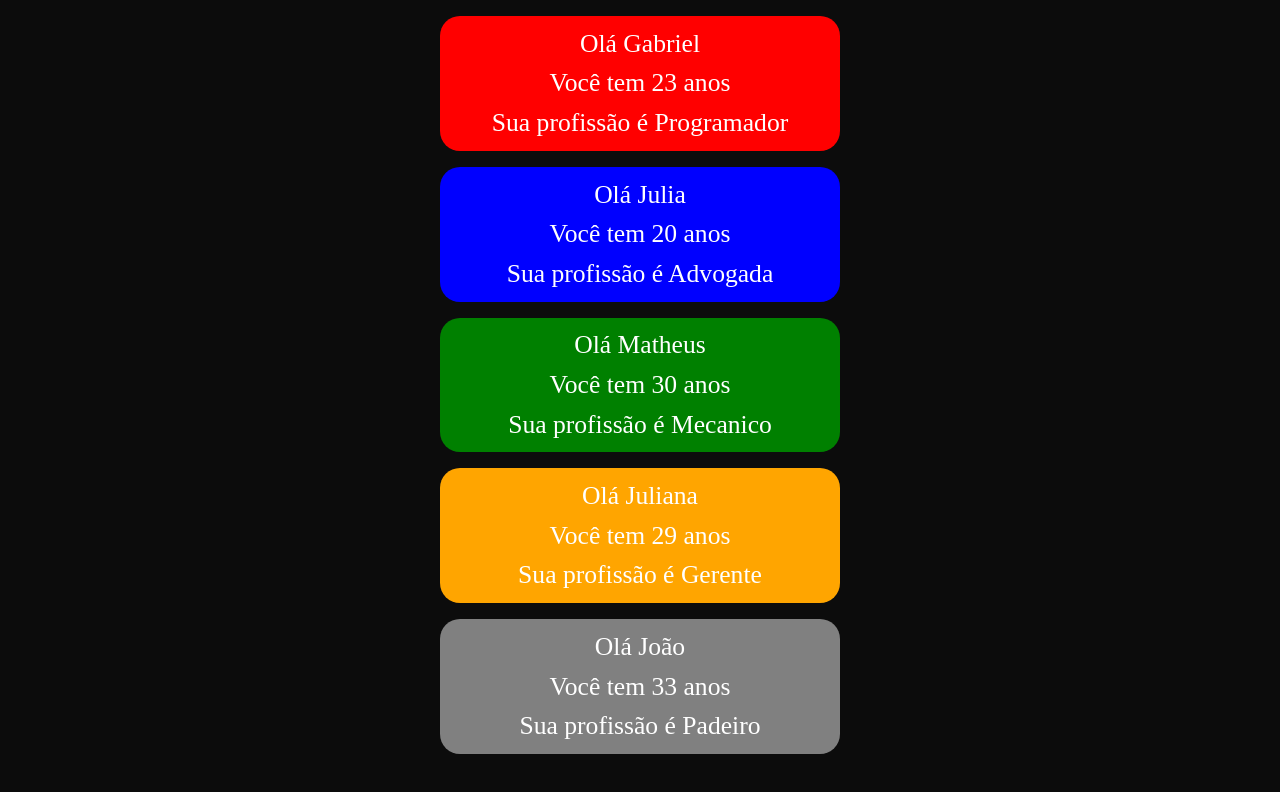
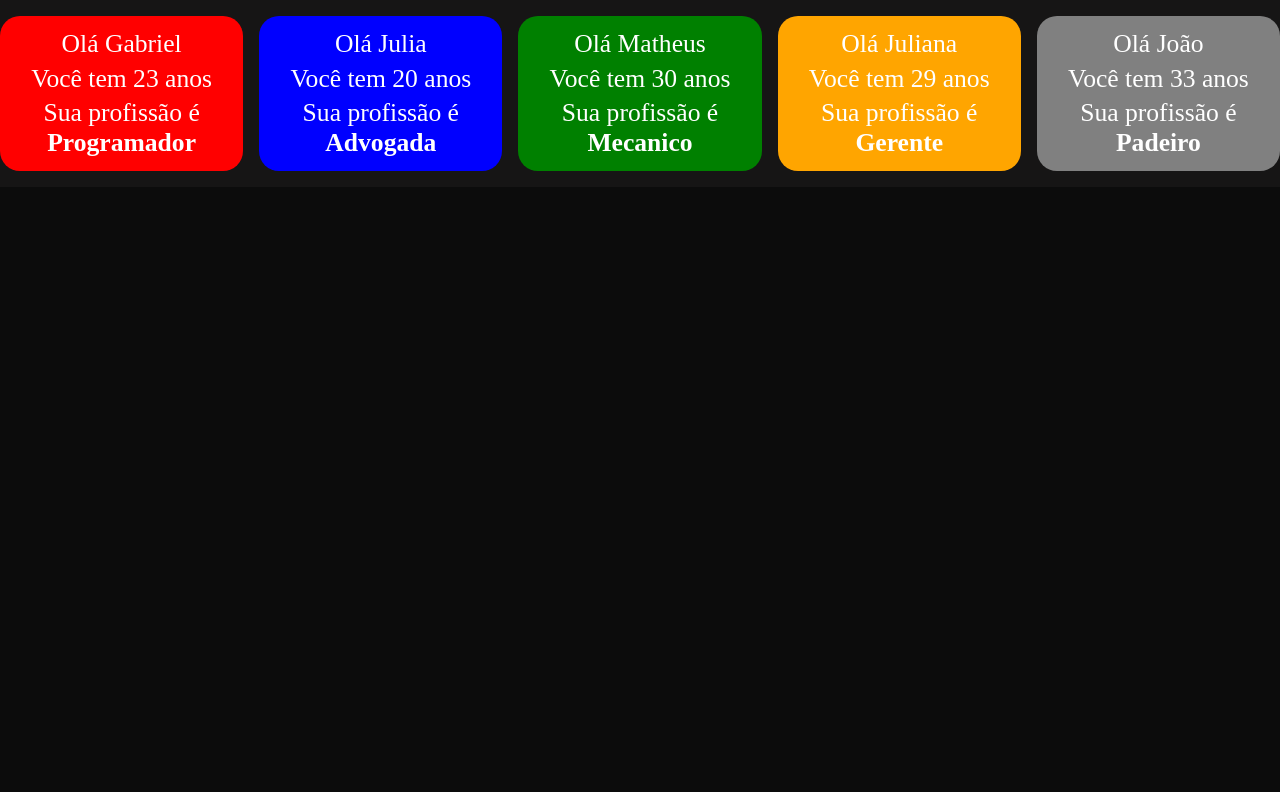
Before and after one commit to gabrieldev25789/components-react-2, a React (Vite) app: page / in a window 1280 px wide. Shown: the top 792 px of the page. Built offline with nearby package versions, Linux system fonts and the light colour scheme.

Commit message:
Estruturando melhor o component

```diff
--- a/src/App.jsx
+++ b/src/App.jsx
@@ -1,4 +1,5 @@
 import Component1 from "./Components/Component1/Component1"
+import "../src/Components/Component1/Component1.css"
 
 
 function App() {
@@ -13,6 +14,7 @@ function App() {
 
   return (
     <>
+    <div id="container">
       {pessoas.map((pessoa, index) => (
         <Component1
           key={index}
@@ -22,6 +24,7 @@ function App() {
           cor={pessoa.cor}
         />
       ))}
+    </div>
     </>
   )
 }
--- a/src/Components/Component1/Component1.css
+++ b/src/Components/Component1/Component1.css
@@ -1,15 +1,28 @@
+#container{
+    background-color: rgb(22, 21, 21);
+    display: flex;
+    justify-content: space-around;
+    gap: 1rem;
+}
+
 .component1-div{
-    display: flex;
-    flex-direction: column;
+    margin: 1rem auto;
     background-color: rgb(47, 143, 207);
     text-align: center;
-    margin: 1rem auto;
     width: 50vh;
     padding: 0.5rem;
     border-radius: 20px;
+    cursor: pointer;
+
+    transition: all 0.3s ease;
 }
 
-p{
+.component1-div:hover{
+    transform: scale(1.05);
+}
+
+li{
     font-size: 1.6rem;
     margin: 0.3rem 0;
+    list-style: none;
 }
--- a/src/Components/Component1/Component1.jsx
+++ b/src/Components/Component1/Component1.jsx
@@ -3,9 +3,11 @@ import "./Component1.css"
 function Component1({nome, idade, profissao, cor}) {
   return (
     <div className='component1-div' style={{background: cor}}>
-    <p>Olá {nome}</p>
-    <p>Você tem {idade} anos</p>
-    <p>Sua profissão é {profissao}</p>
+        <ul>
+            <li>Olá {nome}</li>
+            <li>Você tem {idade} anos</li>
+            <li>Sua profissão é <strong>{profissao}</strong></li>
+        </ul>
     </div>
   )
 }
```
